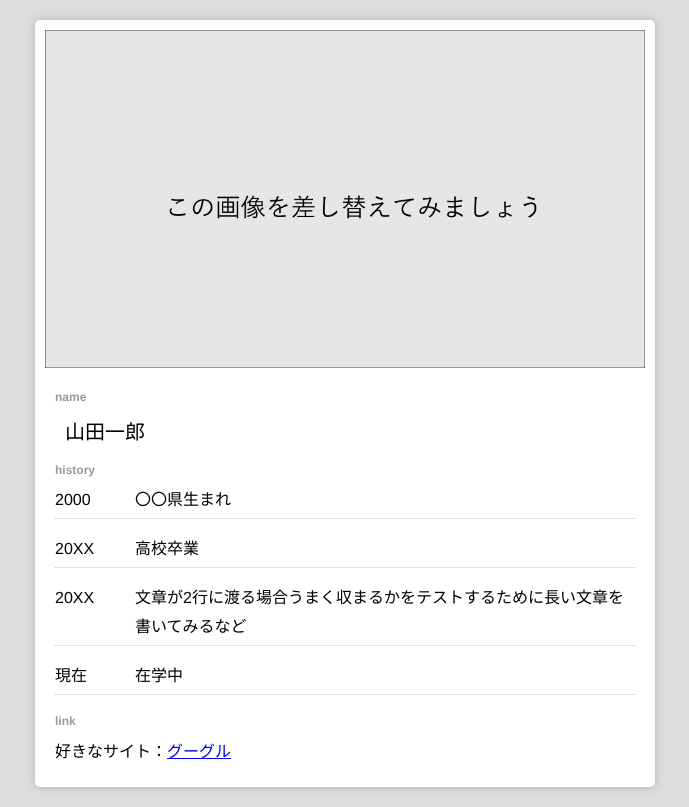
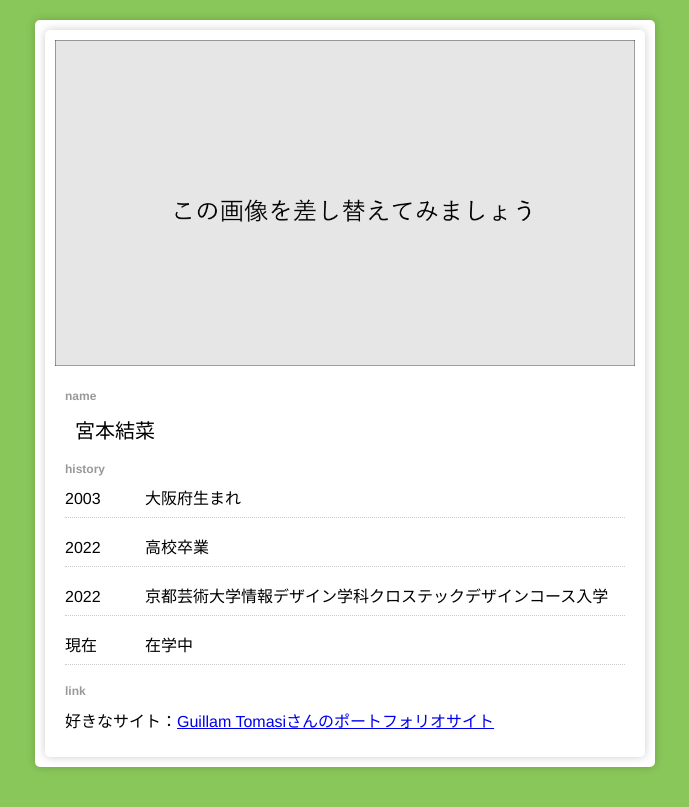
Before and after one commit to KUAD-XtechDesign/simple_page-y-miyamoto-a, a plain HTML site: page index.html in a window 1280 px wide. Shown: the whole page, without its empty margins (295-984 px from the left). Drawn offline with Linux system fonts and the light colour scheme.

Commit message:
Update index.html

```diff
--- a/index.html
+++ b/index.html
@@ -7,9 +7,14 @@
     <title>sample CV</title>
     <link rel="stylesheet" href="./style.css">
   </head>
-
   <body>
     <div class="wrapper">
+      <body style="
+    background-color: #8AC75A;
+">
+    <div class="wrapper">
+
+</body>
 
       <!-- 画像 -->
       <div id="card">
@@ -19,19 +24,19 @@
       <!-- 個人情報なので注意 -->
       <div class="profile">
         <h2 class="title">name</h2>
-        <h1 class="name">山田一郎</h1>
+        <h1 class="name">宮本結菜</h1>
 
         <h2 class="title">history</h2>
         <ul class="history_list">
-          <li><div class="year">2000</div><div class="txt">〇〇県生まれ</div></li>
-          <li><div class="year">20XX</div><div class="txt">高校卒業</div></li>
-          <li><div class="year">20XX</div><div class="txt">文章が2行に渡る場合うまく収まるかをテストするために長い文章を書いてみるなど</div></li>
+          <li><div class="year">2003</div><div class="txt">大阪府生まれ</div></li>
+          <li><div class="year">2022</div><div class="txt">高校卒業</div></li>
+          <li><div class="year">2022</div><div class="txt">京都芸術大学情報デザイン学科クロステックデザインコース入学</div></li>
           <li><div class="year">現在</div><div>在学中</div></li>
         </ul>
 
         <h2 class="title">link</h2>
         <div>
-          好きなサイト：<a href="https://google.com" target="_blank">グーグル</a>
+          好きなサイト：<a href="https://www.guillaumetomasi.com/" target="_blank">Guillam Tomasiさんのポートフォリオサイト</a>
         </div>
 
       </div>
```
